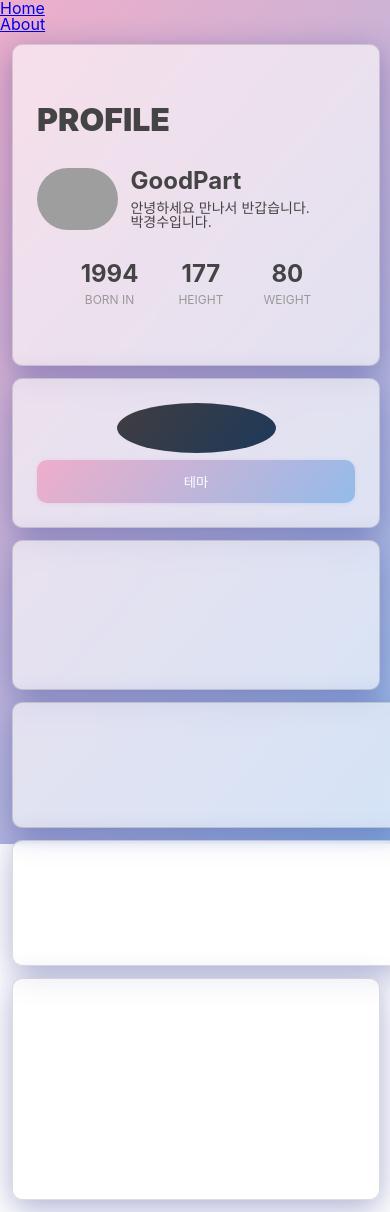
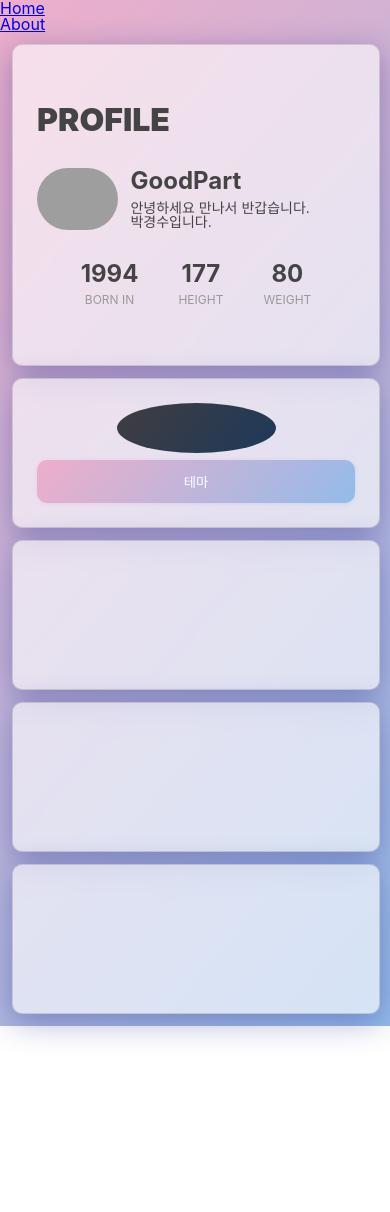
Before and after one commit to GoodPart/24_pp, a React (Create React App) app: page / in a window 390 px wide. After the commit the page ends 1026 px from the top, so only its background shows below. Built offline with nearby package versions, Linux system fonts and the light colour scheme; grey boxes are pictures that could not be loaded; a web font is replaced by a local one.

Commit message:
모바일 대응 작업 중

```diff
--- a/src/Home.js
+++ b/src/Home.js
@@ -33,14 +33,9 @@ function Home({ themeChange }) {
             </PanelFlx>
             <PanelFlx padding={24} />
           </PanelFlexInnerWrap>
-          <PanelFlexInnerWrap direction={"column"} expanded={true}>
-            <PanelFlx flex={1} />
-            <PanelFlx flex={1} />
-          </PanelFlexInnerWrap>
-        </PanelWrapper>
-        <PanelWrapper>
-          <PanelFlexInnerWrap direction={"row"}>
-            <PanelFlx flex={"inherit"} width={400} height={220} padding={24} />
+          <PanelFlexInnerWrap direction={"column"}>
+            <PanelFlx padding={24} />
+            <PanelFlx padding={24} />
           </PanelFlexInnerWrap>
         </PanelWrapper>
       </div>
--- a/src/assets/style/common.scss
+++ b/src/assets/style/common.scss
@@ -113,7 +113,6 @@ section {
 }
 html,
 body {
-  width: 100%;
   height: 100%;
   min-width: 375px;
 }
@@ -173,3 +172,9 @@ hr {
     rgba(148, 187, 233, 1) 100%
   );
 }
+
+@media (max-width: 767px) {
+  html {
+    height: inherit;
+  }
+}
```
